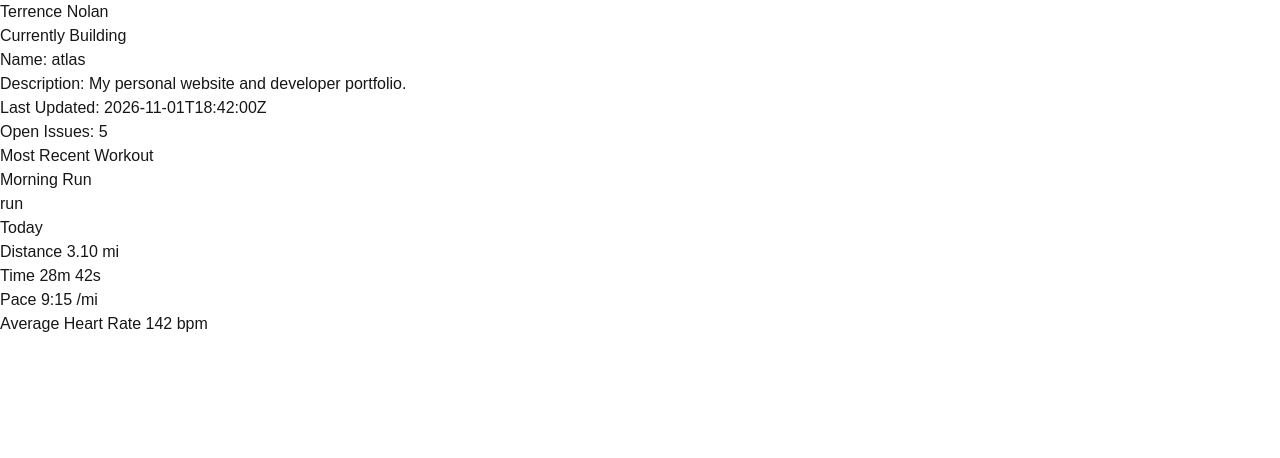
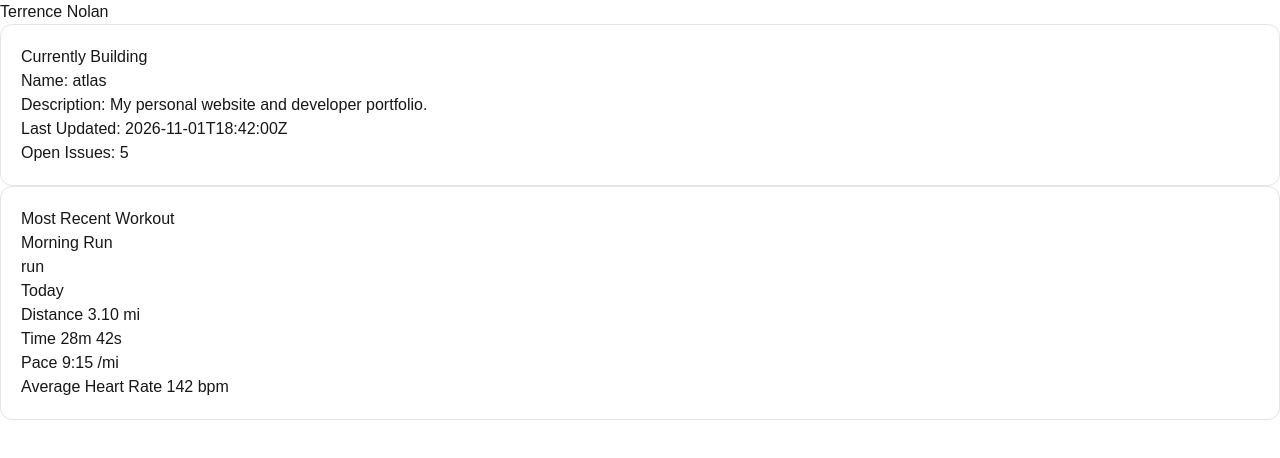
Before and after one commit to terrence-nolan/atlas, a Next.js app: page / in a window 1280 px wide. Shown: the top 458 px of the page. Built offline with nearby package versions, Linux system fonts and the light colour scheme.

Commit message:
feat: add widget wrapper component

```diff
--- a/package.json
+++ b/package.json
@@ -14,6 +14,7 @@
   "dependencies": {
     "@supabase/ssr": "^0.12.7",
     "@supabase/supabase-js": "^2.118.0",
+    "@tailwindcss/vite": "^4.3.3",
     "next": "16.2.12",
     "react": "19.2.4",
     "react-dom": "19.2.4"
--- /dev/null
+++ b/src/app/dashboard/widget.tsx
@@ -0,0 +1,7 @@
+export default function Widget({ children }: { children: React.ReactNode }) {
+  return (
+    <section className="rounded-xl border border-neutral-200 bg-white p-5 dark:border-neutral-800 dark:bg-neutral-950">
+      {children}
+    </section>
+  );
+}
--- a/src/features/dashboard/dashboard.tsx
+++ b/src/features/dashboard/dashboard.tsx
@@ -1,12 +1,17 @@
 import GitHubWidget from "@/features/dashboard/widgets/github-widget"
 import WorkoutsWidget from "./widgets/workouts-widget";
+import Widget from "@/app/dashboard/widget";
 
 export default async function Dashboard() {
 
   return (
     <>
-      <GitHubWidget />
-      <WorkoutsWidget />
+      <Widget>
+        <GitHubWidget />
+      </Widget>
+      <Widget>
+        <WorkoutsWidget />
+      </Widget>
     </>
   );
 }
```
Also changed, not shown: 1 other file (tests, documents, lock files or other folders).
